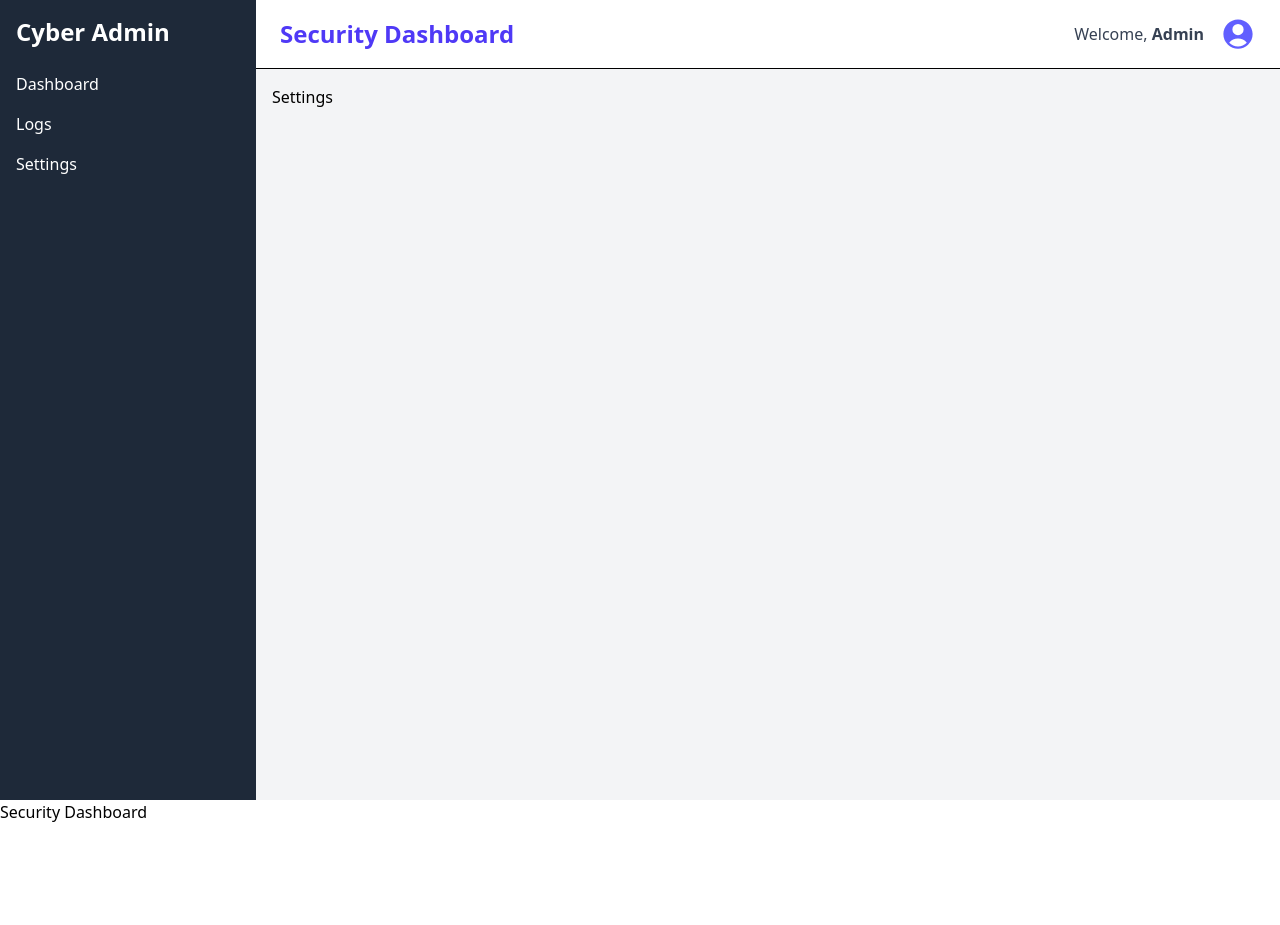
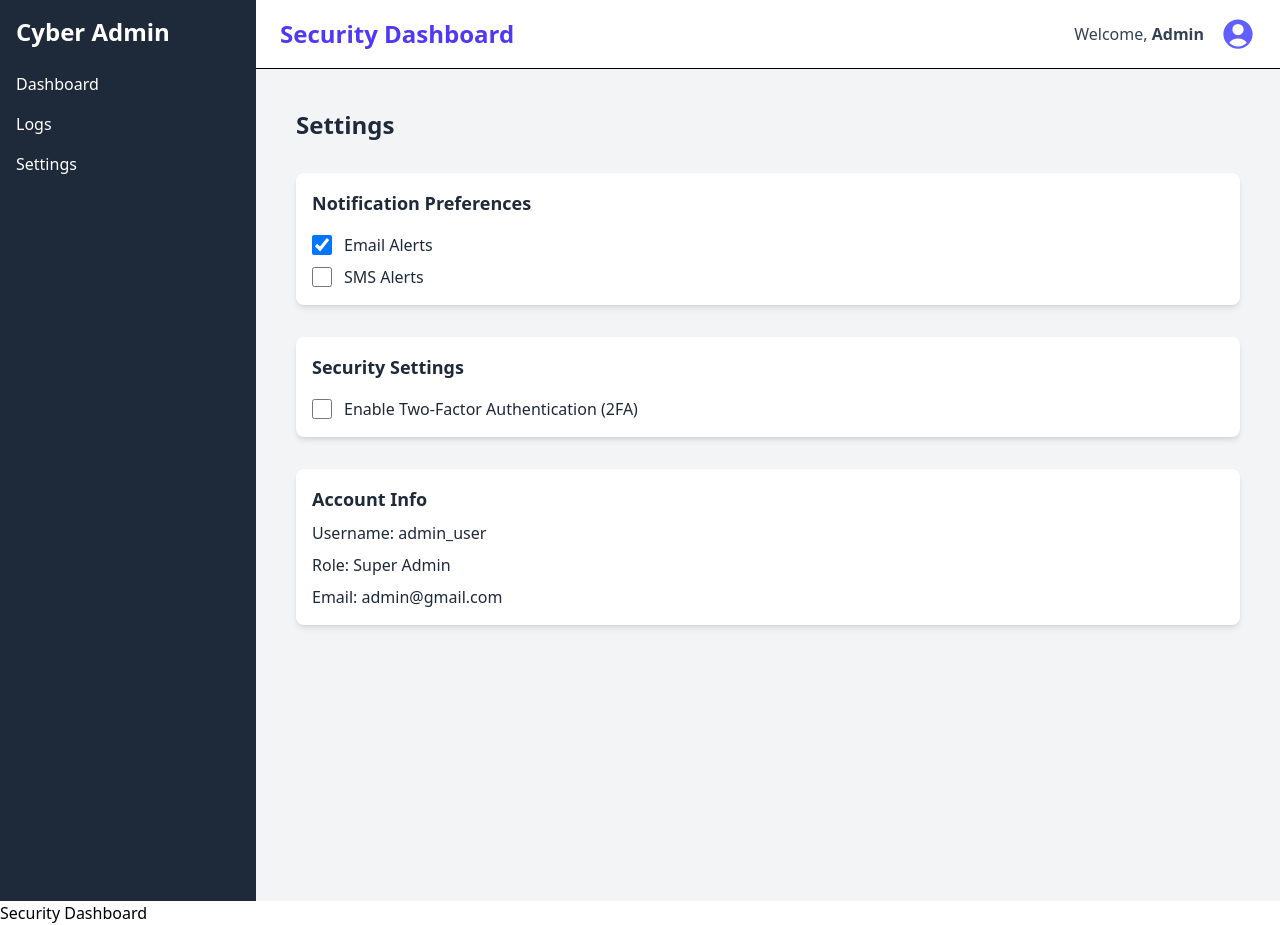
Before and after one commit to omjaiswal45/Cybersecurity-Log-Dashboard, a React (Vite) app in the folder Client/: page /settings in a window 1280 px wide. Before the commit the page ends 824 px from the top, so only its background shows below. Built offline with nearby package versions, Linux system fonts and the light colour scheme.

Commit message:
Update Settings.jsx

```diff
--- a/Client/src/pages/Settings.jsx
+++ b/Client/src/pages/Settings.jsx
@@ -1,9 +1,86 @@
-import React from 'react'
+import React, { useState } from 'react';
 
 const Settings = () => {
+  const [notifications, setNotifications] = useState({
+    email: true,
+    sms: false,
+  });
+
+  const [security, setSecurity] = useState({
+    twoFactorAuth: false,
+  });
+
+  const handleNotificationChange = (e) => {
+    const { name, checked } = e.target;
+    setNotifications((prev) => ({ ...prev, [name]: checked }));
+  };
+
+  const handleSecurityChange = (e) => {
+    const { name, checked } = e.target;
+    setSecurity((prev) => ({ ...prev, [name]: checked }));
+  };
+
   return (
-    <div>Settings</div>
-  )
-}
+    <div className="p-4 md:p-6 min-h-screen space-y-8 bg-gray-100 text-gray-800">
+      <h2 className="text-2xl font-bold">Settings</h2>
 
-export default Settings
+      {/* Notification Preferences */}
+      <div className="bg-white p-4 rounded-lg shadow-md space-y-4">
+        <h3 className="text-lg font-semibold">Notification Preferences</h3>
+        <div className="space-y-2">
+          <label className="flex items-center space-x-3">
+            <input
+              type="checkbox"
+              name="email"
+              checked={notifications.email}
+              onChange={handleNotificationChange}
+              className="form-checkbox h-5 w-5 text-indigo-600"
+            />
+            <span>Email Alerts</span>
+          </label>
+          <label className="flex items-center space-x-3">
+            <input
+              type="checkbox"
+              name="sms"
+              checked={notifications.sms}
+              onChange={handleNotificationChange}
+              className="form-checkbox h-5 w-5 text-indigo-600"
+            />
+            <span>SMS Alerts</span>
+          </label>
+        </div>
+      </div>
+
+      {/* Security Settings */}
+      <div className="bg-white p-4 rounded-lg shadow-md space-y-4">
+        <h3 className="text-lg font-semibold">Security Settings</h3>
+        <label className="flex items-center space-x-3">
+          <input
+            type="checkbox"
+            name="twoFactorAuth"
+            checked={security.twoFactorAuth}
+            onChange={handleSecurityChange}
+            className="form-checkbox h-5 w-5 text-indigo-600"
+          />
+          <span>Enable Two-Factor Authentication (2FA)</span>
+        </label>
+      </div>
+
+      {/* Account Info */}
+      <div className="bg-white p-4 rounded-lg shadow-md space-y-2">
+        <h3 className="text-lg font-semibold">Account Info</h3>
+        <p>
+          <span className="font-medium">Username:</span> admin_user
+        </p>
+        <p>
+          <span className="font-medium">Role:</span> Super Admin
+        </p>
+        <p>
+          <span className="font-medium">Email:</span> admin@gmail.com
+        </p>
+      </div>
+    </div>
+  );
+};
+
+export default Settings;
```
